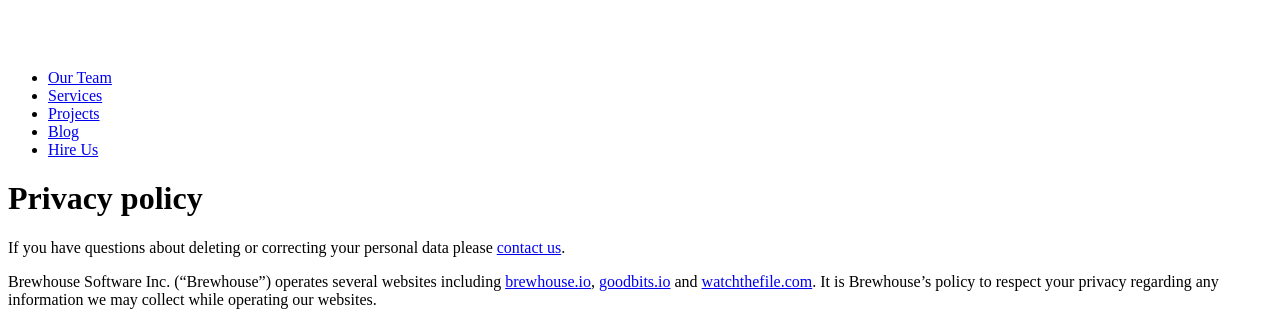
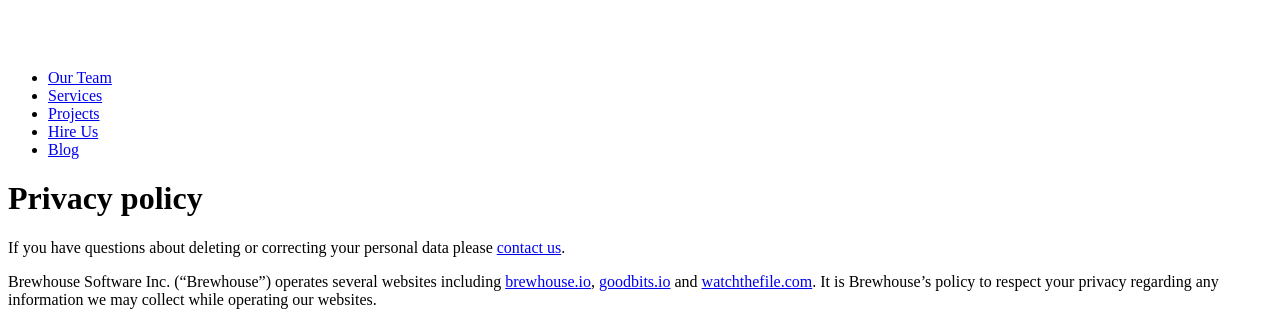
Before and after one commit to BrewhouseTeam/brewhouseteam.github.io, a Jekyll site: the page built from privacy/index.md, in a window 1280 px wide. Shown: the part 108-423 px from the top of the page. Built offline with Jekyll 4.4.1, drawn with Linux system fonts in a browser that asks for light colours; a style sheet for code colours, icons or effects is not loaded.

Commit message:
use absolute URLs in menu bar (fixed privacy policy links) and re-arrange blog

```diff
--- a/_includes/header_and_logo.html
+++ b/_includes/header_and_logo.html
@@ -8,17 +8,17 @@
         <span class="icon-bar"></span>
         <span class="icon-bar"></span>
       </button> -->
-      <a id="brewhouse-logo" class="navbar-brand internal" rel="home" href="#banner" title="brewhouse logo"><img src="/images/brewhouse-logo.png"></a>
+      <a id="brewhouse-logo" class="navbar-brand internal" rel="home" href="http://brewhouse.io/#banner" title="brewhouse logo"><img src="/images/brewhouse-logo.png"></a>
     </div>
 
     <div class="main-menu">
       <div class="collapse navbar-collapse" id="bs-example-navbar-collapse-1">
         <ul id="navbar-links" class="nav navbar-nav navbar-right">
-          <li><a class="internal" href="#team">Our Team</a></li>
-          <li><a class="internal" href="#services">Services</a></li>
-          <li><a class="internal" href="#projects">Projects</a></li>
+          <li><a class="internal" href="http://brewhouse.io/#team">Our Team</a></li>
+          <li><a class="internal" href="http://brewhouse.io/#services">Services</a></li>
+          <li><a class="internal" href="http://brewhouse.io/#projects">Projects</a></li>
+          <li class="highlight-link"><a class="internal" href="http://brewhouse.io/#contact">Hire Us</a></li>
           <li><a href="/blog">Blog</a></li>
-          <li class="highlight-link"><a class="internal" href="#contact">Hire Us</a></li>
         </ul>
       </div><!-- /.navbar-collapse -->
     </div>
```
